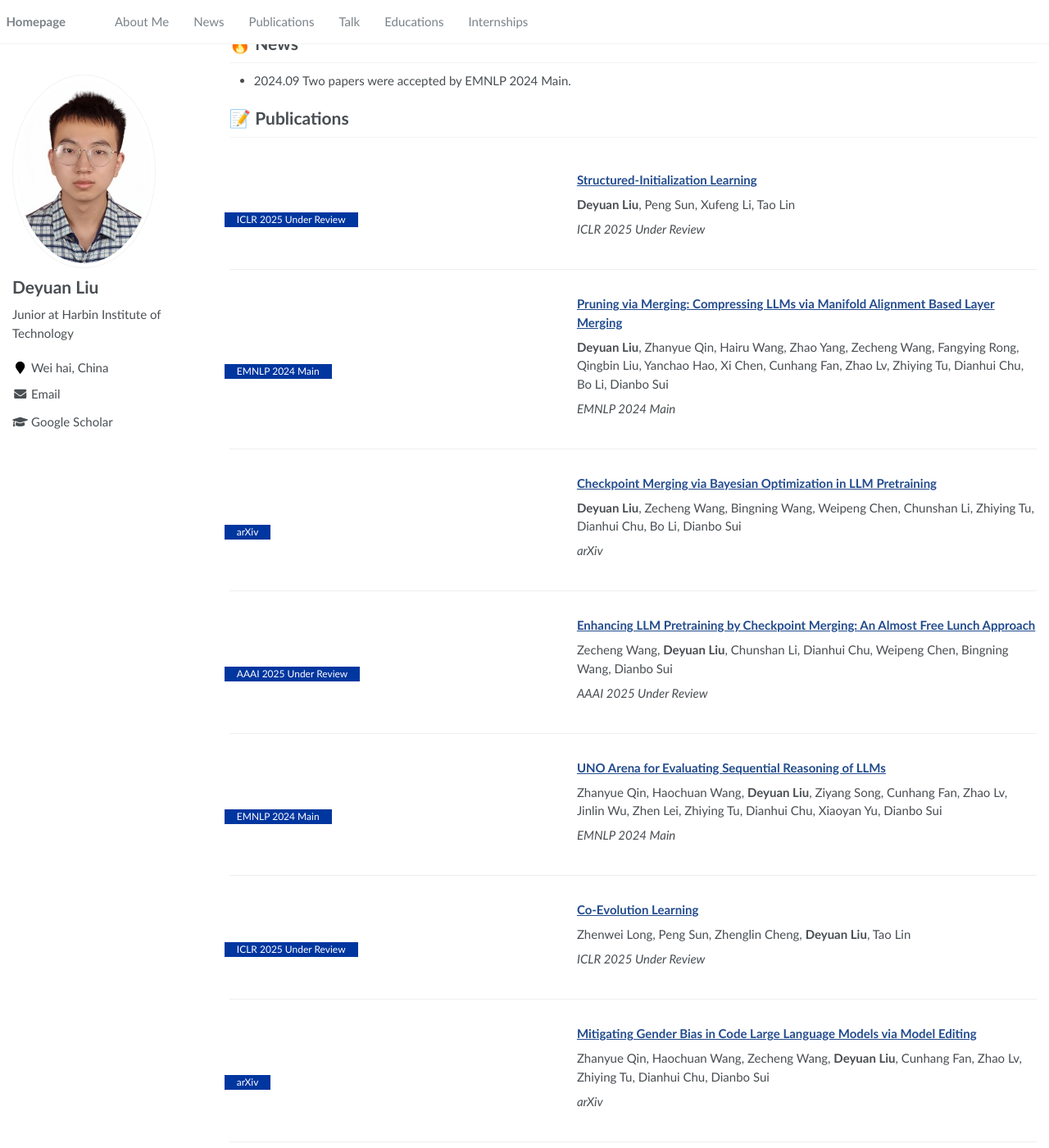
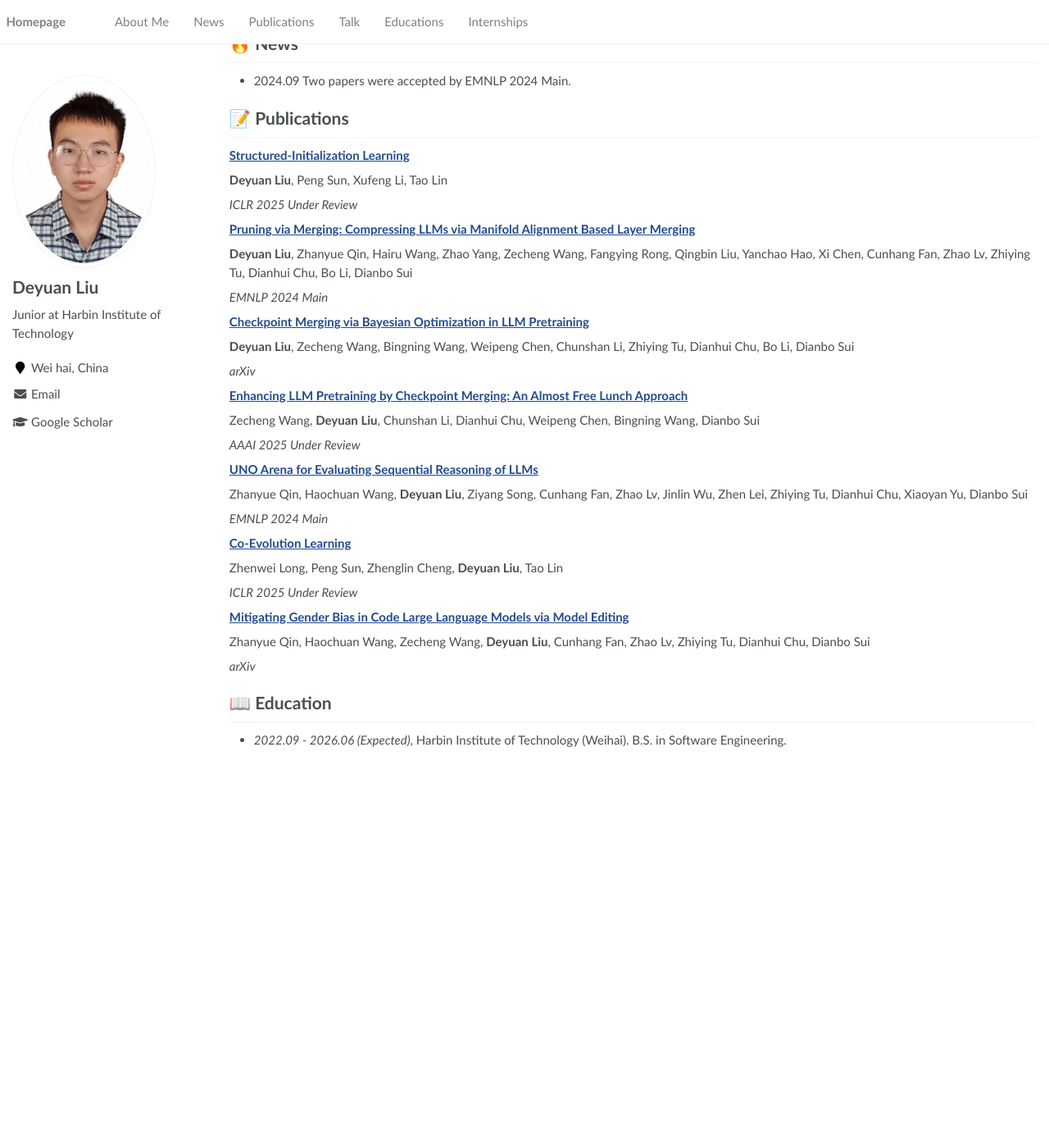
Before and after one commit to hrwang00/HairuWang.github.io, a Jekyll site: the page built from _pages/about.md, in a window 1280 px wide and 1400 px high, scrolled down 215 px. Shown: the whole window at 82% size. Built offline with Jekyll 4.4.1, drawn with Linux system fonts in a browser that asks for light colours; after the commit the page ends 1144 px from its top, so only the background shows below that.

Commit message:
Update about.md

```diff
--- a/_pages/about.md
+++ b/_pages/about.md
@@ -27,89 +27,55 @@ My research interests include Deep Learning Theory, Large Language Models, Inter
 
 # 📝 Publications
 
-<div class='paper-box'>
-<div class='paper-box-image'><div><div class="badge">ICLR 2025 Under Review</div></div></div>
-<div class='paper-box-text' markdown="1">
 
 [**Structured-Initialization Learning**](#)
 
 **Deyuan Liu**, Peng Sun, Xufeng Li, Tao Lin
 
 *ICLR 2025 Under Review*
-</div>
-</div>
 
-<div class='paper-box'>
-<div class='paper-box-image'><div><div class="badge">EMNLP 2024 Main</div></div></div>
-<div class='paper-box-text' markdown="1">
 
 [**Pruning via Merging: Compressing LLMs via Manifold Alignment Based Layer Merging**](https://arxiv.org/abs/2406.16330)
 
 **Deyuan Liu**, Zhanyue Qin, Hairu Wang, Zhao Yang, Zecheng Wang, Fangying Rong, Qingbin Liu, Yanchao Hao, Xi Chen, Cunhang Fan, Zhao Lv, Zhiying Tu, Dianhui Chu, Bo Li, Dianbo Sui
 
 *EMNLP 2024 Main*
-</div>
-</div>
 
-<div class='paper-box'>
-<div class='paper-box-image'><div><div class="badge">arXiv</div></div></div>
-<div class='paper-box-text' markdown="1">
 
 [**Checkpoint Merging via Bayesian Optimization in LLM Pretraining**](https://arxiv.org/abs/2403.19390)
 
 **Deyuan Liu**, Zecheng Wang, Bingning Wang, Weipeng Chen, Chunshan Li, Zhiying Tu, Dianhui Chu, Bo Li, Dianbo Sui
 
 *arXiv*
-</div>
-</div>
 
-<div class='paper-box'>
-<div class='paper-box-image'><div><div class="badge">AAAI 2025 Under Review</div></div></div>
-<div class='paper-box-text' markdown="1">
 
 [**Enhancing LLM Pretraining by Checkpoint Merging: An Almost Free Lunch Approach**](#)
 
 Zecheng Wang, **Deyuan Liu**, Chunshan Li, Dianhui Chu, Weipeng Chen, Bingning Wang, Dianbo Sui
 
 *AAAI 2025 Under Review*
-</div>
-</div>
 
-<div class='paper-box'>
-<div class='paper-box-image'><div><div class="badge">EMNLP 2024 Main</div></div></div>
-<div class='paper-box-text' markdown="1">
 
 [**UNO Arena for Evaluating Sequential Reasoning of LLMs**](https://arxiv.org/abs/2406.16382)
 
 Zhanyue Qin, Haochuan Wang, **Deyuan Liu**, Ziyang Song, Cunhang Fan, Zhao Lv, Jinlin Wu, Zhen Lei, Zhiying Tu, Dianhui Chu, Xiaoyan Yu, Dianbo Sui
 
 *EMNLP 2024 Main*
-</div>
-</div>
 
-<div class='paper-box'>
-<div class='paper-box-image'><div><div class="badge">ICLR 2025 Under Review</div></div></div>
-<div class='paper-box-text' markdown="1">
 
 [**Co-Evolution Learning**](#)
 
 Zhenwei Long, Peng Sun, Zhenglin Cheng, **Deyuan Liu**, Tao Lin
 
 *ICLR 2025 Under Review*
-</div>
-</div>
 
-<div class='paper-box'>
-<div class='paper-box-image'><div><div class="badge">arXiv</div></div></div>
-<div class='paper-box-text' markdown="1">
 
 [**Mitigating Gender Bias in Code Large Language Models via Model Editing**](https://arxiv.org/abs/2410.07820)
 
 Zhanyue Qin, Haochuan Wang, Zecheng Wang, **Deyuan Liu**, Cunhang Fan, Zhao Lv, Zhiying Tu, Dianhui Chu, Dianbo Sui
 
 *arXiv*
-</div>
-</div>
+
 
 # 📖 Education
 - *2022.09 - 2026.06 (Expected)*, Harbin Institute of Technology (Weihai). B.S. in Software Engineering.
```
